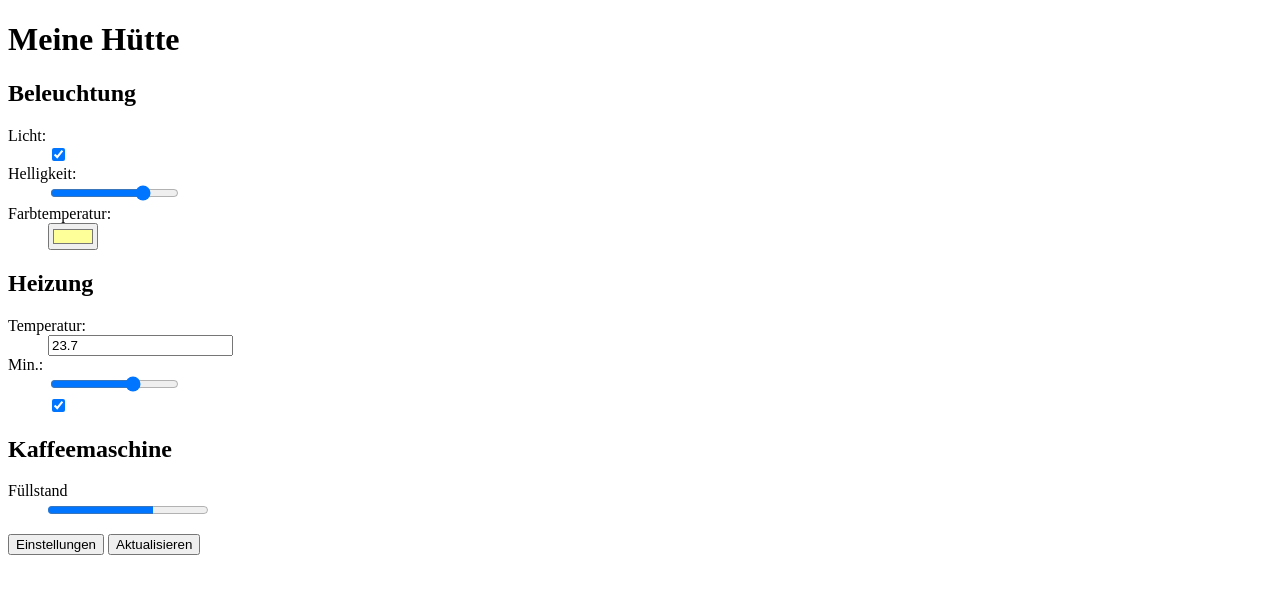
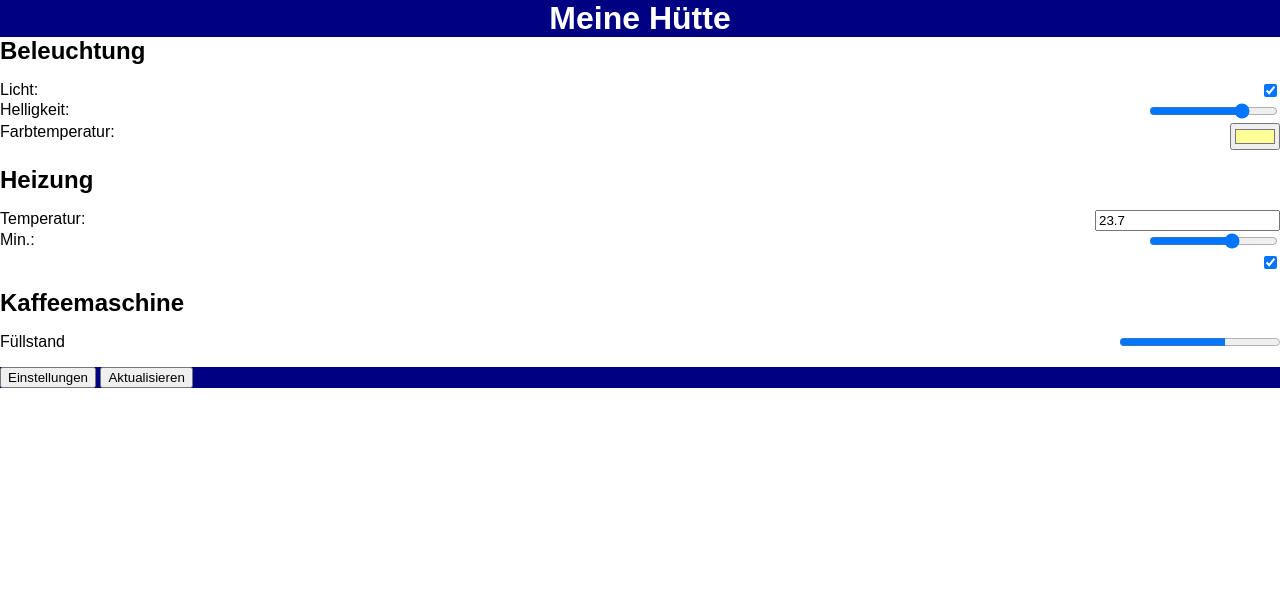
Before and after one commit to l0wskilled/HomeControlPro, a website: page index.html in a window 1280 px wide. Drawn offline with Linux system fonts and the light colour scheme.

Commit message:
css anfang

```diff
--- a/package.json
+++ b/package.json
@@ -1,6 +1,6 @@
 {
   "name": "HomeControlPro",
-  "version": "0.1",
+  "version": "0.2.0",
   "description": "Grunt for HomeControlPro",
   "author": "Hendrik Knigge",
   "devDependencies": {
--- a/src/sass/_footer.scss
+++ b/src/sass/_footer.scss
@@ -2,5 +2,5 @@
 @import "mixins";
 
 #footer {
-
+    background-color: $darkBlue;
 }
--- a/src/sass/_header.scss
+++ b/src/sass/_header.scss
@@ -2,5 +2,10 @@
 @import "mixins";
 
 #header {
-
+    background-color: $darkBlue;
+    h1 {
+        text-align: center;
+        color: $white;
+        font-weight: bold;
+    }
 }
--- a/src/sass/_main.scss
+++ b/src/sass/_main.scss
@@ -2,5 +2,16 @@
 @import "mixins";
 
 #main {
-
+    dl:after {
+        content: "";
+        display: table;
+        clear: both;
+    }
+    dt {
+        float: left;
+        clear: both;
+    }
+    dd {
+        float: right;
+    }
 }
--- /dev/null
+++ b/src/sass/_other.scss
@@ -0,0 +1,13 @@
+body,
+h1,
+h2,
+h3,
+h4,
+h5,
+h6 {
+    margin: 0;
+}
+
+body {
+    font-family: "Robo Sans", sans-serif;
+}
--- a/src/sass/_vars.scss
+++ b/src/sass/_vars.scss
@@ -2,3 +2,7 @@
 $pathImg: "/dist/img/";
 $white: #ffffff;
 $black: #000000;
+$darkBlue: #000083;
+$lightBlue: lighten($darkBlue, 50%);
+$darkGray: #4a4a4a;
+$lightGray: lighten($darkGray, 50%);
--- a/src/sass/global.scss
+++ b/src/sass/global.scss
@@ -2,6 +2,7 @@
 @import "box-sizing";
 @import "vars";
 @import "mixins";
+@import "other";
 @import "header";
 @import "main";
 @import "footer";
```
Also changed, not shown: dist/css/global.css, 2 other files.
